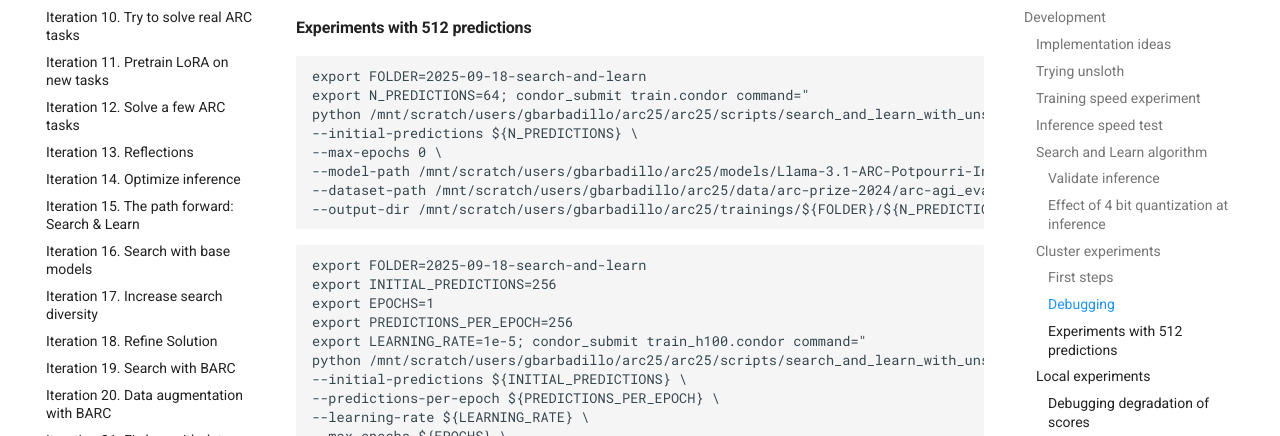
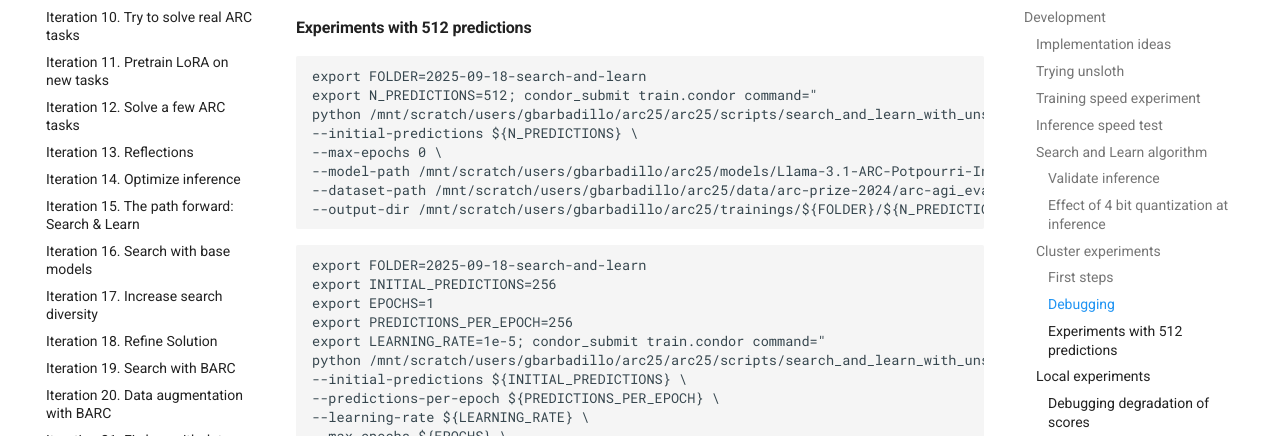
Before and after one commit to ironbar/arc25, an MkDocs documentation site: the page built from docs/modeling/Iteration_23_ttt_BARC_v2.md, in a window 1280 px wide and 900 px high, scrolled down 5583 px. Shown: the part 193-629 px from the top of the window. Built offline with MkDocs 1.6.1 and Material for MkDocs 9.7.7, drawn with Linux system fonts in a browser that asks for light colours; comment, search, counter and statistics services are not loaded; some of the changed text lies outside the part shown.

Commit message:
restricted to calculon19 because 20 is doing weird things

````diff
--- a/docs/modeling/Iteration_23_ttt_BARC_v2.md
+++ b/docs/modeling/Iteration_23_ttt_BARC_v2.md
@@ -264,13 +264,13 @@
 
 ```bash
 export FOLDER=2025-09-18-search-and-learn
-export N_PREDICTIONS=64; condor_submit train.condor command="
+export N_PREDICTIONS=512; condor_submit train.condor command="
 python /mnt/scratch/users/gbarbadillo/arc25/arc25/scripts/search_and_learn_with_unsloth.py \
 --initial-predictions ${N_PREDICTIONS} \
 --max-epochs 0 \
 --model-path /mnt/scratch/users/gbarbadillo/arc25/models/Llama-3.1-ARC-Potpourri-Induction-8B \
 --dataset-path /mnt/scratch/users/gbarbadillo/arc25/data/arc-prize-2024/arc-agi_evaluation_challenges.json \
---output-dir /mnt/scratch/users/gbarbadillo/arc25/trainings/${FOLDER}/${N_PREDICTIONS}i_baseline" -append request_gpus=1 -append request_cpus=32
+--output-dir /mnt/scratch/users/gbarbadillo/arc25/trainings/${FOLDER}/${N_PREDICTIONS}i_baseline" -append request_gpus=1 -append request_cpus=12 -append request_memory=32G --append 'requirements = (TARGET.Machine == "calculon19.das-nano.com")'
 ```
 
 ```bash
@@ -278,7 +278,7 @@
 export INITIAL_PREDICTIONS=256
 export EPOCHS=1
 export PREDICTIONS_PER_EPOCH=256
-export LEARNING_RATE=1e-5; condor_submit train_h100.condor command="
+export LEARNING_RATE=1e-5; condor_submit train.condor command="
 python /mnt/scratch/users/gbarbadillo/arc25/arc25/scripts/search_and_learn_with_unsloth.py \
 --initial-predictions ${INITIAL_PREDICTIONS} \
 --predictions-per-epoch ${PREDICTIONS_PER_EPOCH} \
@@ -287,7 +287,7 @@
 --gpu_memory_utilization 0.5 \
 --model-path /mnt/scratch/users/gbarbadillo/arc25/models/Llama-3.1-ARC-Potpourri-Induction-8B \
 --dataset-path /mnt/scratch/users/gbarbadillo/arc25/data/arc-prize-2024/arc-agi_evaluation_challenges.json \
---output-dir /mnt/scratch/users/gbarbadillo/arc25/trainings/${FOLDER}/${INITIAL_PREDICTIONS}i_${EPOCHS}x${PREDICTIONS_PER_EPOCH}_lr${LEARNING_RATE}" -append request_gpus=1 -append request_cpus=32
+--output-dir /mnt/scratch/users/gbarbadillo/arc25/trainings/${FOLDER}/${INITIAL_PREDICTIONS}i_${EPOCHS}x${PREDICTIONS_PER_EPOCH}_lr${LEARNING_RATE}" -append request_gpus=1 -append request_cpus=12 -append request_memory=16G
 ```
 
 ### Local experiments
````
